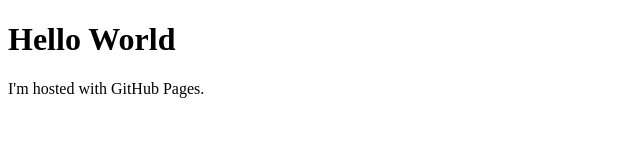
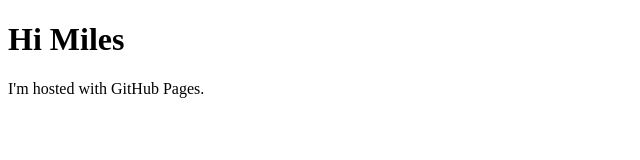
Before and after one commit to nebunr/nebunr.github.io, a plain HTML site: page index.html in a window 1280 px wide. Shown: the whole page, without its empty margins (0-640 px from the left). Drawn offline with Linux system fonts and the light colour scheme.

Commit message:
continue

```diff
--- a/index.html
+++ b/index.html
@@ -1,7 +1,7 @@
 <!DOCTYPE html>
 <html>
 <body>
-<h1>Hello World</h1>
-<p>I'm hosted with GitHub Pages.</p>
+    <h1>Hi Miles</h1>
+    <p>I'm hosted with GitHub Pages.</p>
 </body>
 </html>
```
